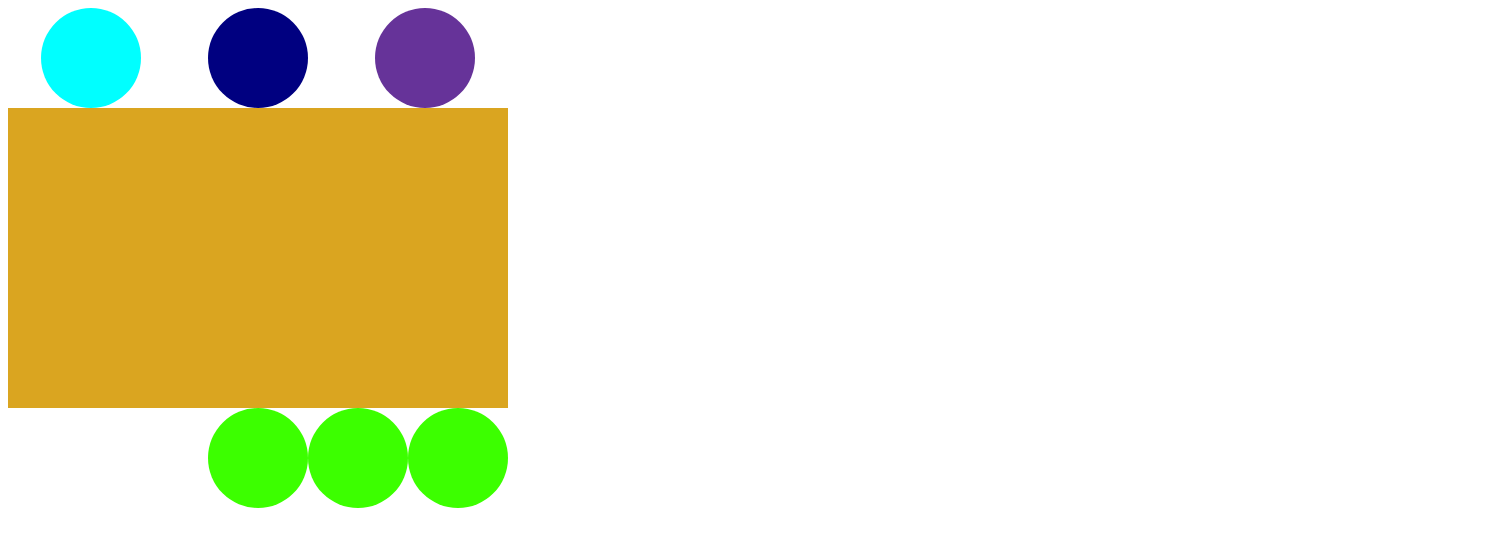
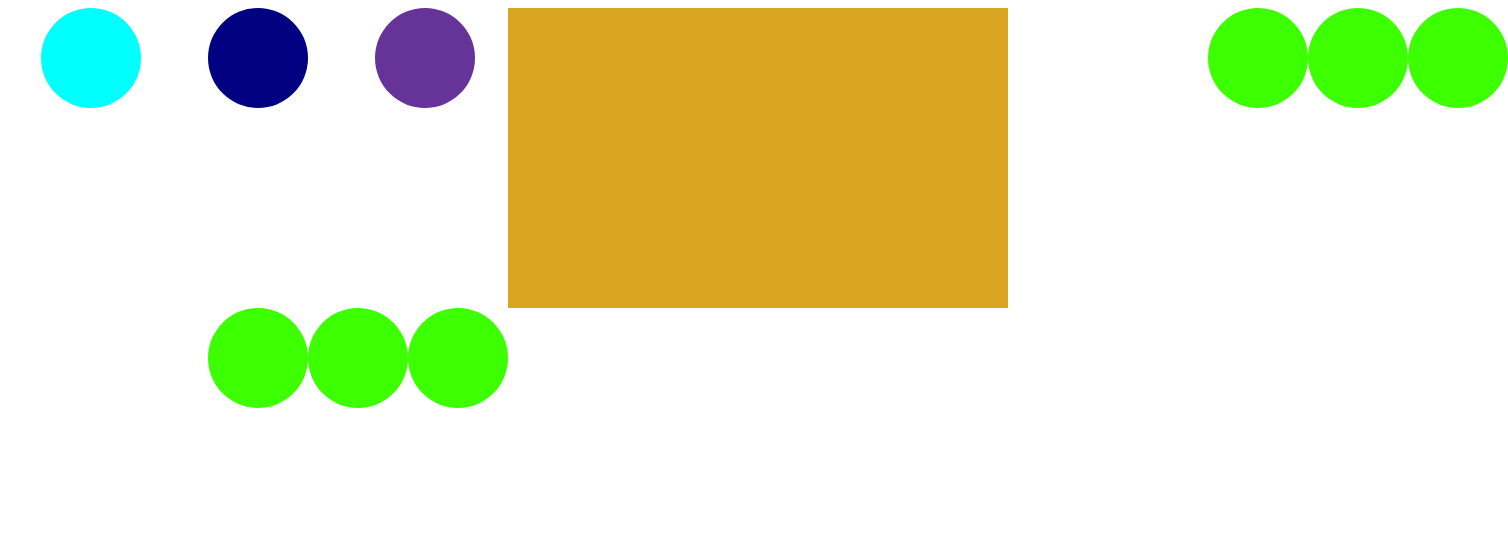
Before and after one commit to camilothomas/project, a React (Create React App) app in the folder herr-app/: page / in a window 1280 px wide. Shown: the top 546 px of the page, 1508 px wide, since content can reach past the window. Built offline with nearby package versions, Linux system fonts and the light colour scheme.

Commit message:
added Grid to App.js

```diff
--- a/herr-app/src/App.js
+++ b/herr-app/src/App.js
@@ -6,6 +6,11 @@ import GoldenRectangle from './GoldenRectangle';
 import Circle from './Circle';
 
 const BLOB_COLORS = ['aqua', 'navy', 'rebeccapurple'];
+
+const Grid = styled.div`
+    display: grid;
+    grid-template-columns: repeat(4, 1fr);
+`;
 
 const FlexDiv = styled.div`
     width: 500px;
@@ -41,7 +46,7 @@ class App extends React.Component {
 
     render() {
         return (
-            <div>
+            <Grid>
                 <FlexDiv jc="space-around">
                     <Blob blobColor={this.state.colorOrder.first} onClick={this.handleBs} />
                     <Blob blobColor={this.state.colorOrder.second} onClick={this.handleBs} />
@@ -53,7 +58,13 @@ class App extends React.Component {
                     <Circle onClick={this.handleBs} />
                     <Circle onClick={this.handleBs} />
                 </FlexDiv>
-            </div>
+                <div></div>
+                <FlexDiv jc="flex-end">
+                    <Circle onClick={this.handleBs} />
+                    <Circle onClick={this.handleBs} />
+                    <Circle onClick={this.handleBs} />
+                </FlexDiv>
+            </Grid>
         );
     }
 
```
